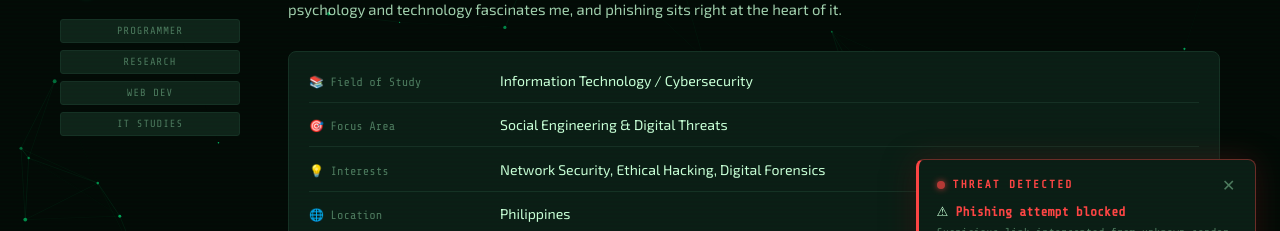
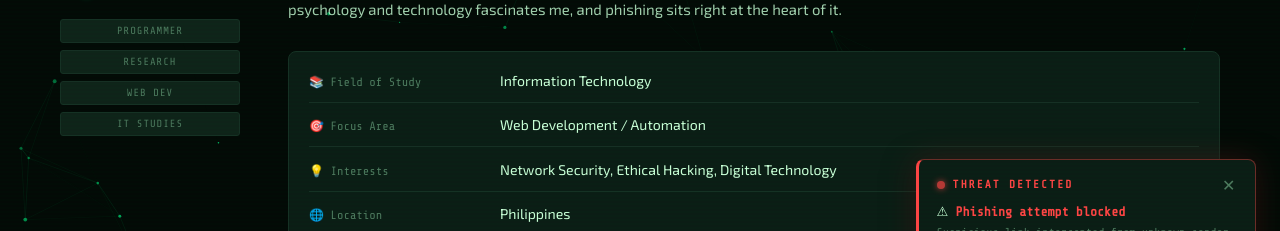
Before and after one commit to kirtdave/Phiswatch, a React (Vite) app: page / in a window 1280 px wide. Both pictures are taken after a click on the button "ABOUT". Shown: the part 421-652 px from the top of the page. Built offline with nearby package versions, Linux system fonts and the light colour scheme.

Commit message:
change skills

```diff
--- a/src/App.jsx
+++ b/src/App.jsx
@@ -972,15 +972,15 @@ function AboutPage() {
             {[
               {
                 label: "📚 Field of Study",
-                value: "Information Technology / Cybersecurity",
+                value: "Information Technology",
               },
               {
                 label: "🎯 Focus Area",
-                value: "Social Engineering & Digital Threats",
+                value: "Web Development / Automation",
               },
               {
                 label: "💡 Interests",
-                value: "Network Security, Ethical Hacking, Digital Forensics",
+                value: "Network Security, Ethical Hacking, Digital Technology",
               },
               { label: "🌐 Location", value: "Philippines" },
               {
```
